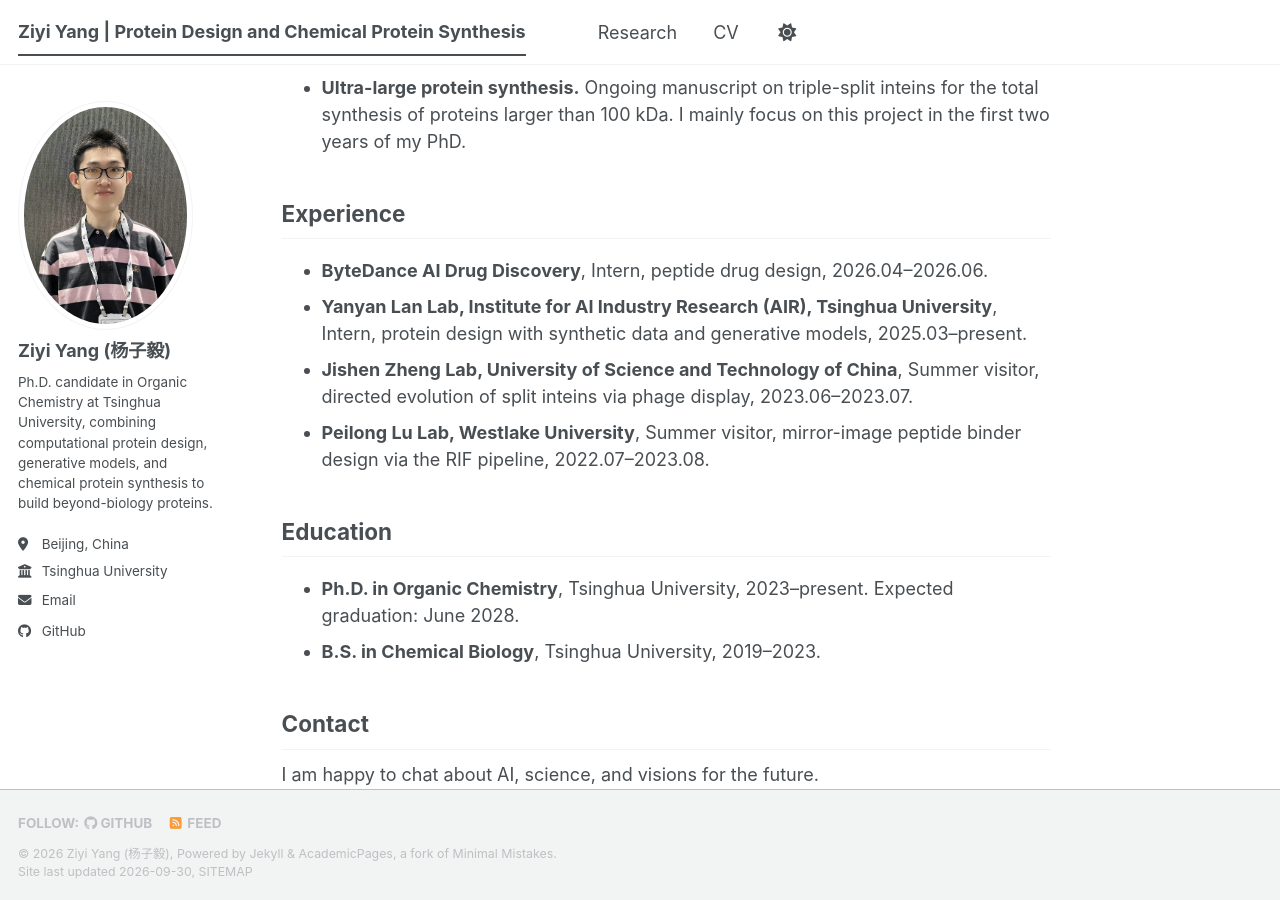
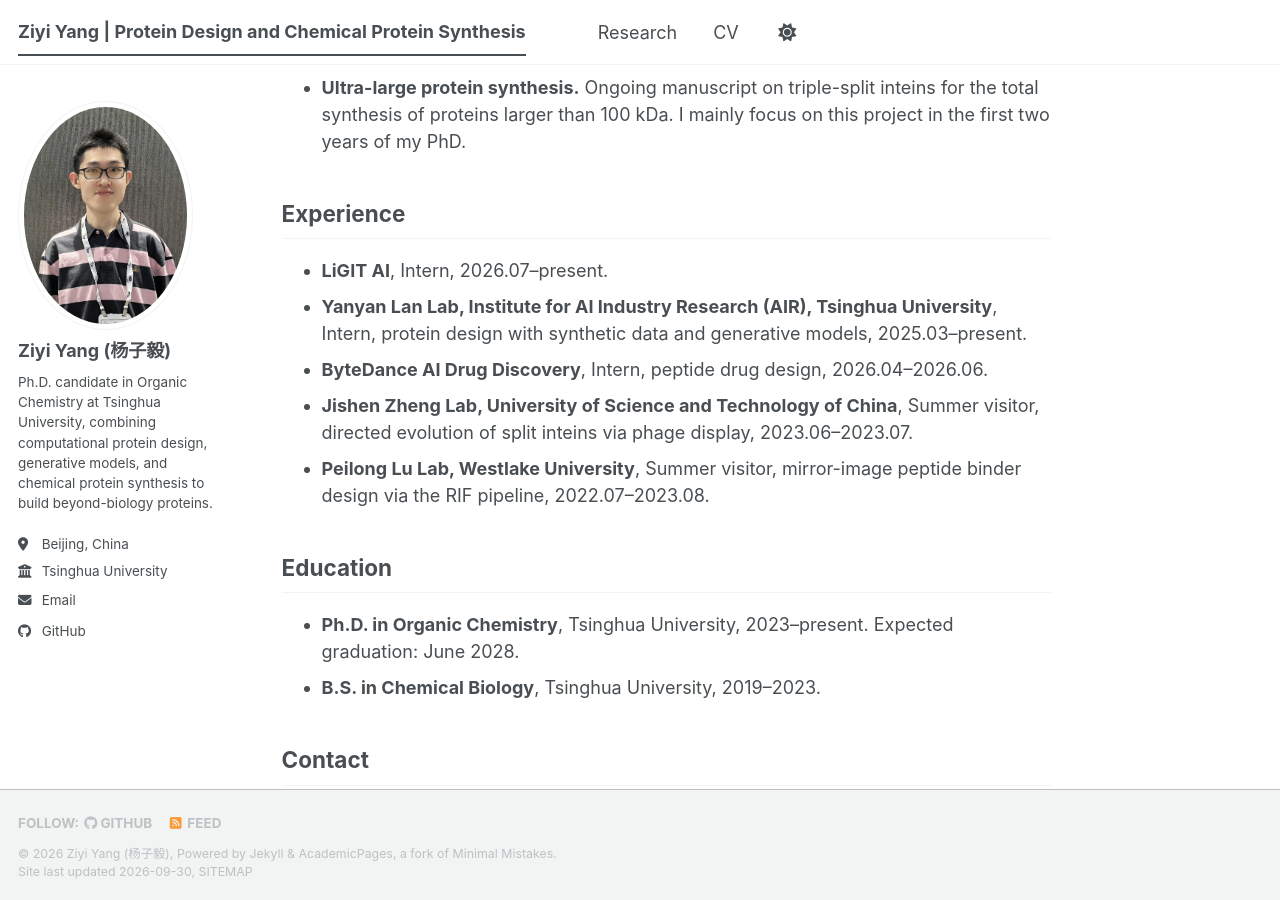
Before and after one commit to YZY010418/YZY010418.github.io, a Jekyll site: the page built from _pages/about.md, in a window 1280 px wide and 900 px high, scrolled down 2140 px. Built offline with Jekyll 4.4.1, drawn with Linux system fonts in a browser that asks for light colours; a style sheet for code colours, icons or effects is not loaded.

Commit message:
Update internship details in about.md

```diff
--- a/_pages/about.md
+++ b/_pages/about.md
@@ -50,8 +50,9 @@ Here is a summary of my previous research.
 
 ## Experience
 
+* **LiGIT AI**, Intern, 2026.07–present.
+* **Yanyan Lan Lab, Institute for AI Industry Research (AIR), Tsinghua University**, Intern, protein design with synthetic data and generative models, 2025.03–present.
 * **ByteDance AI Drug Discovery**, Intern, peptide drug design, 2026.04–2026.06.
-* **Yanyan Lan Lab, Institute for AI Industry Research (AIR), Tsinghua University**, Intern, protein design with synthetic data and generative models, 2025.03–present.
 * **Jishen Zheng Lab, University of Science and Technology of China**, Summer visitor, directed evolution of split inteins via phage display, 2023.06–2023.07.
 * **Peilong Lu Lab, Westlake University**, Summer visitor, mirror-image peptide binder design via the RIF pipeline, 2022.07–2023.08.
 
```
